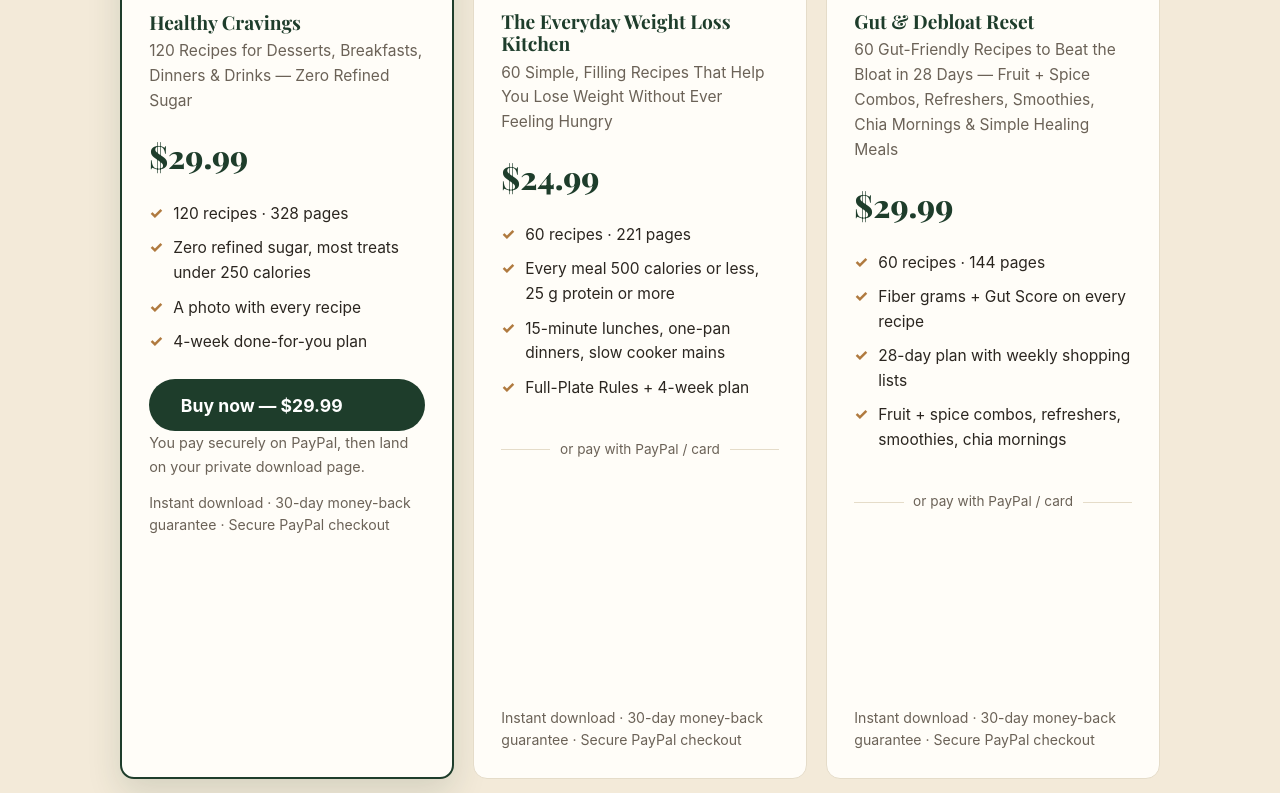
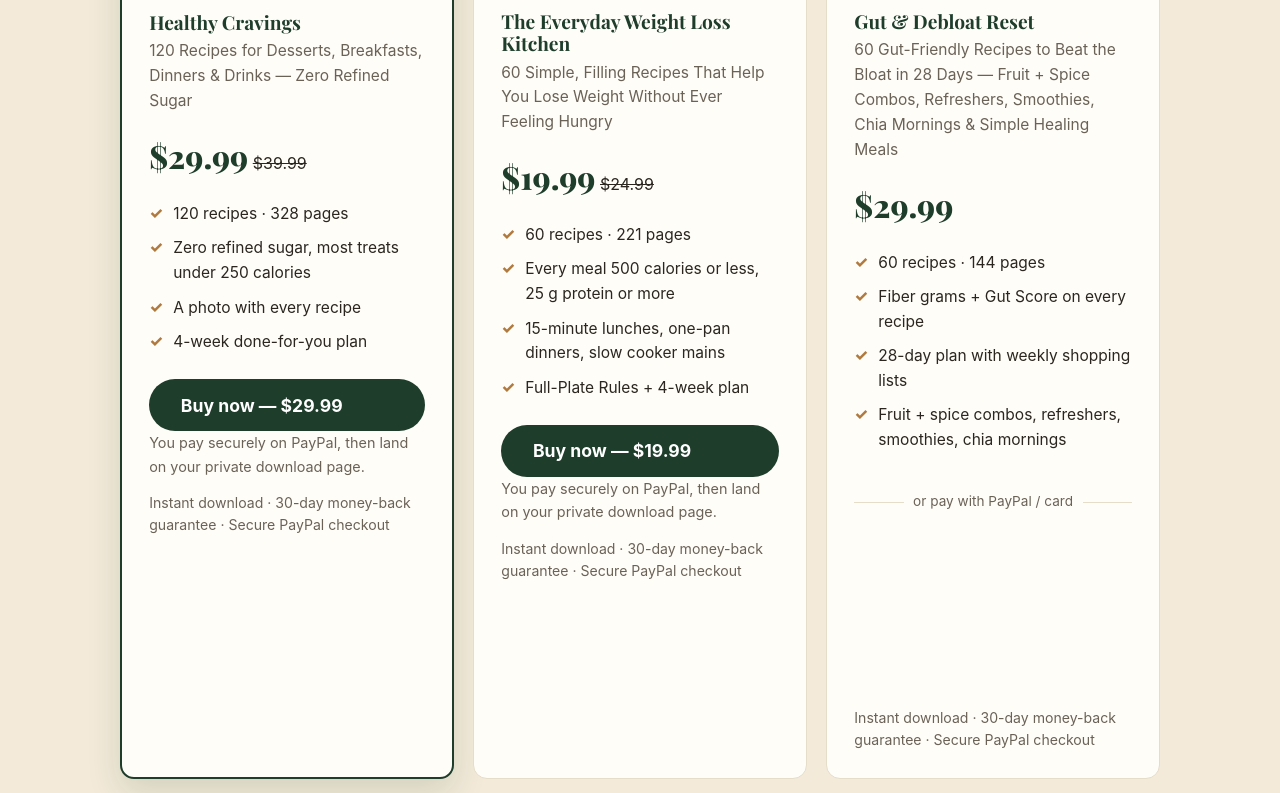
Before and after one commit to saveskipcom-del/naturally-craveable-shop, a plain HTML site: page index.html in a window 1280 px wide. Shown: the part 10587-11380 px from the top of the page. Drawn offline with nearby package versions, Linux system fonts and the light colour scheme.

Commit message:
Shop update: index.html

```diff
--- a/index.html
+++ b/index.html
@@ -302,7 +302,7 @@
           <p class="card-tag">Available now</p>
           <h3>Healthy Cravings</h3>
           <p class="card-sub">120 Recipes for Desserts, Breakfasts, Dinners &amp; Drinks — Zero Refined Sugar</p>
-          <p class="card-price"><span class="price">$29.99</span></p>
+          <p class="card-price"><span class="price">$29.99</span> <s>$39.99</s></p>
           <ul class="card-list">
             <li>120 recipes · 328 pages</li>
             <li>Zero refined sugar, most treats under 250 calories</li>
@@ -319,22 +319,15 @@
           <p class="card-tag">Available now</p>
           <h3>The Everyday Weight Loss Kitchen</h3>
           <p class="card-sub">60 Simple, Filling Recipes That Help You Lose Weight Without Ever Feeling Hungry</p>
-          <p class="card-price"><span class="price">$24.99</span></p>
+          <p class="card-price"><span class="price">$19.99</span> <s>$24.99</s></p>
           <ul class="card-list">
             <li>60 recipes · 221 pages</li>
             <li>Every meal 500 calories or less, 25&nbsp;g protein or more</li>
             <li>15-minute lunches, one-pan dinners, slow cooker mains</li>
             <li>Full-Plate Rules + 4-week plan</li>
           </ul>
-          <div class="applepay-slot" id="applepay-book2" aria-live="polite"></div>
-          <p class="pay-divider" id="divider-book2" hidden><span>or pay with PayPal / card</span></p>
-          <div class="paypal-slot" id="paypal-book2" aria-live="polite"></div>
-          <div class="success-box" id="success-book2" hidden>
-            <p class="success-title">Payment complete — thank you!</p>
-            <p>Order ID: <span class="order-id"></span></p>
-            <a class="btn btn-big" href="#" id="dl-book2">Download your book (PDF)</a>
-            <p class="success-note">Your download link is on this page — save the PDF now.</p>
-          </div>
+          <a class="btn btn-big" href="https://www.paypal.com/ncp/payment/PRGD3P6BX3P6C">Buy now — $19.99</a>
+          <p class="success-note">You pay securely on PayPal, then land on your private download page.</p>
           <p class="trust">Instant download · 30-day money-back guarantee · Secure PayPal checkout</p>
         </article>
 
```
